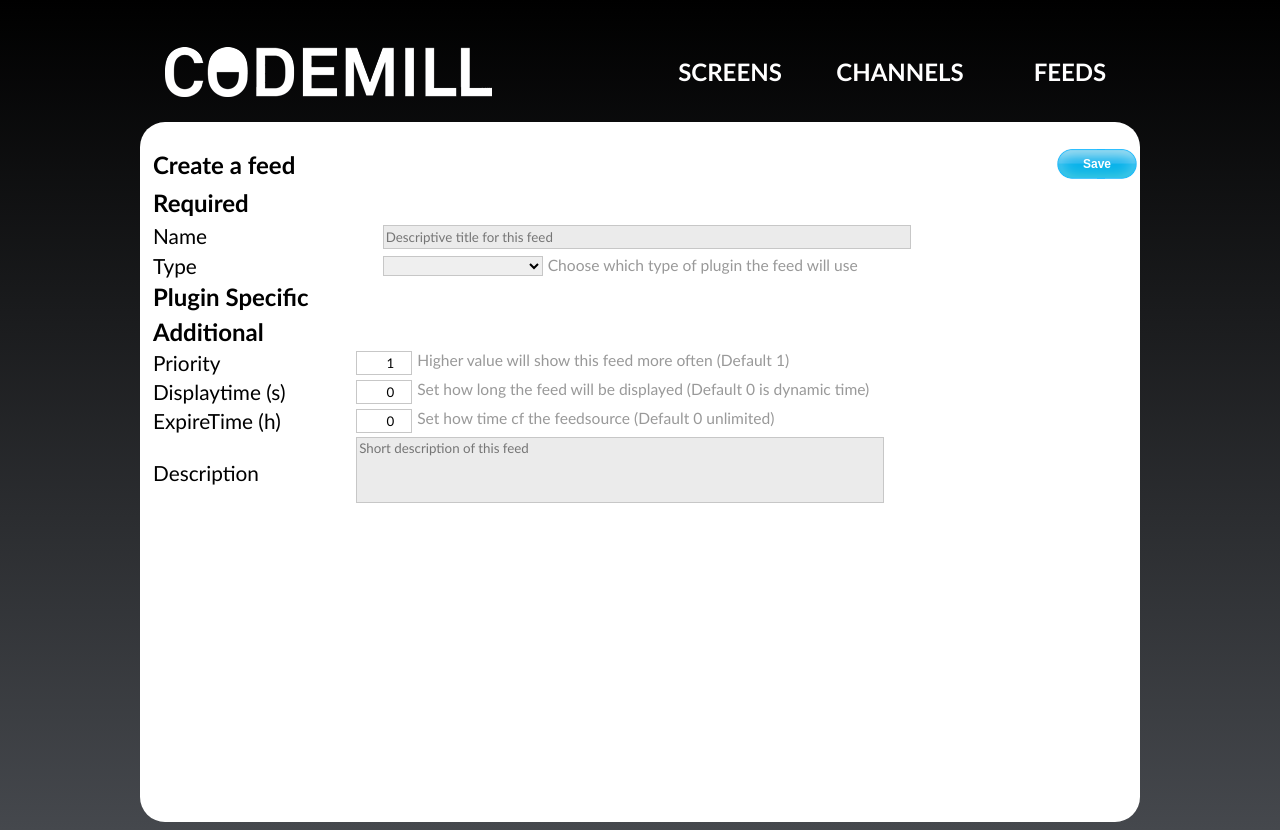
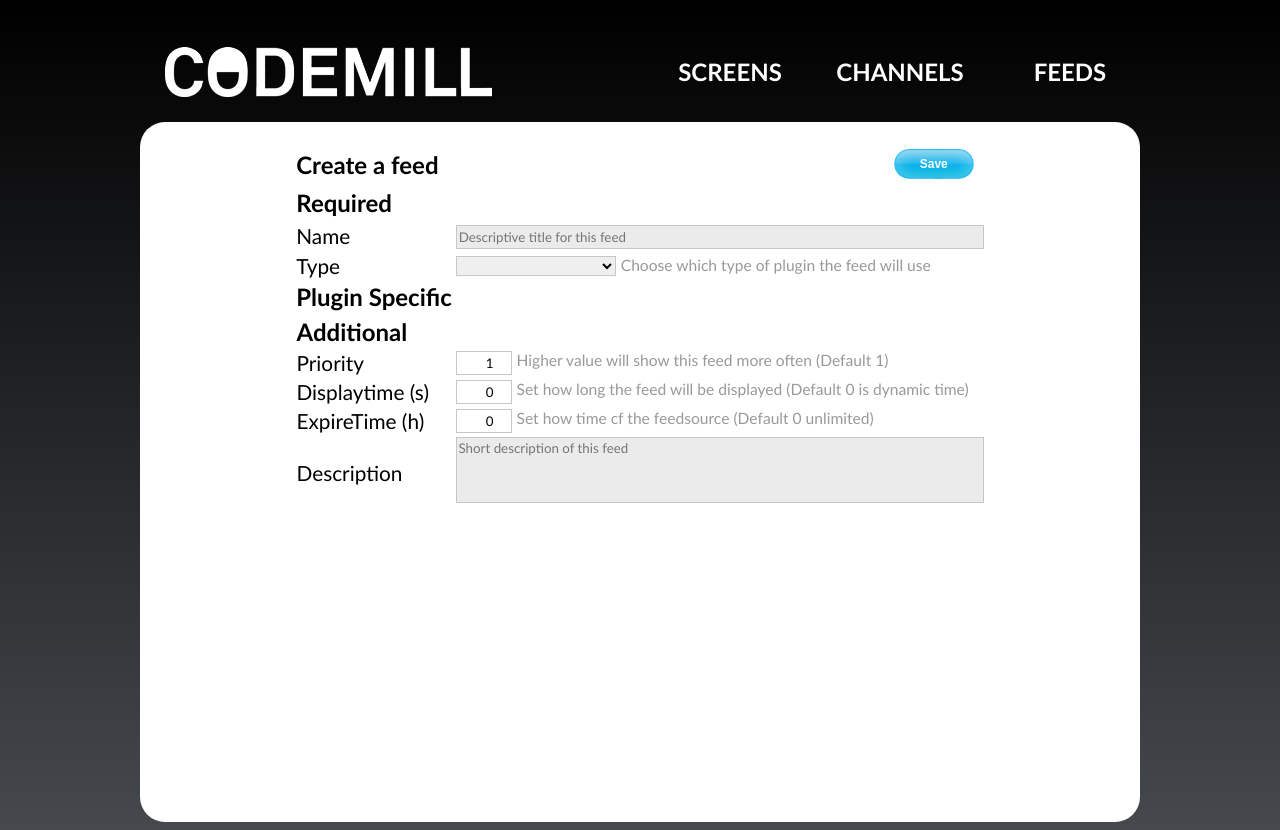
Before and after one commit to bergstroem/DBT---Coffeescreen, a PHP site: page /feed.php?p=1 in a window 1280 px wide. Run offline with PHP 8.4, Linux system fonts and the light colour scheme; lists and menus that the app fills with data are empty.

Commit message:
fixed apperance of feed create

```diff
--- a/admin/adminpage/css/admin.css
+++ b/admin/adminpage/css/admin.css
@@ -128,6 +128,10 @@ body{
 	font-size:1.5em;
 }
 
+.listHeadName{
+	min-width:155px;
+}
+
 #listContent{
 	width:100%;
 	margin: 10px 0 25px 0;
@@ -188,8 +192,7 @@ body{
 }
 
 .formtable{
-	width:100%;
-	margin:0 10px 0 10px;
+	margin:0 auto 0 auto;
 }
 
 .formTXB{
--- a/admin/adminpage/feedform.html
+++ b/admin/adminpage/feedform.html
@@ -1,10 +1,10 @@
 <table id="required" class="formtable">
 	<tr class="listHeader">
-		<td>Create a feed</td>
+		<td class="listHeadName">Create a feed</td>
 		<td><input type="button" name="savebutton" value="Save" class="itemButton cyanbutton" onclick="saveFeed()"></td>
 	</tr>
 	<tr class="listHeader">
-		<td>Required</td>
+		<td class="listHeadName">Required</td>
 	</tr>
 	<tr class="listItem">
 		<td><label for=nameTXB>Name</label></td>
@@ -20,7 +20,7 @@
 </table>
 <table id="additional" class="formtable">
 	<tr class="listHeader">
-		<td>Additional</td>
+		<td class="listHeadName">Additional</td>
 	</tr>
 	<tr class="listItem">
 		<td><label for=priority>Priority</label></td>
```
